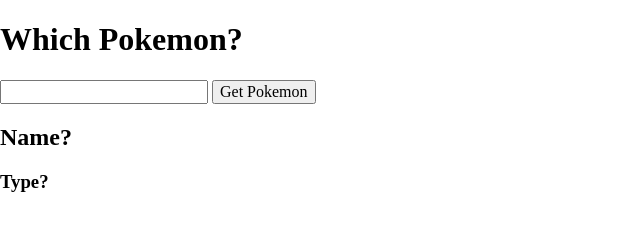
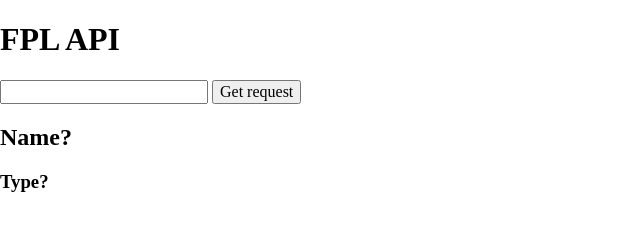
Before and after one commit to 0ussamaBernou/fpl-api, a plain HTML site: page api-template/index.html in a window 1280 px wide. Shown: the whole page, without its empty margins (0-640 px from the left). Drawn offline with Linux system fonts and the light colour scheme.

Commit message:
troubleshooting

```diff
--- a/api-template/index.html
+++ b/api-template/index.html
@@ -4,7 +4,7 @@
     	<meta charset="utf-8">
     	<meta name="description" content="This is where your description goes">
     	<meta name="keywords" content="one, two, three">
-
+		<link rel="shortcut icon" href="/DevJam logo-1.ico"/>
 		<title>Title in the tab</title>
 
 		<script type="text/javascript" src="js/main.js" defer></script>
@@ -14,9 +14,9 @@
 	</head>
 	<body>
 
-		<h1>Which Pokemon?</h1>
+		<h1>FPL API</h1>
 		<input type="text" name="" value="">
-		<button type="button" name="button">Get Pokemon</button>
+		<button type="button" name="button">Get request</button>
 
 		<h2>Name?</h2>
 		<h3>Type?</h3>
--- a/api-template/js/main.js
+++ b/api-template/js/main.js
@@ -1,4 +1,3 @@
-//Example fetch using pokemonapi.co
 
 function getFetch() {
   const choice = document.querySelector("input").value.toLowerCase();
@@ -7,7 +6,7 @@
   fetch(url, {
     method: "GET",
     headers: {
-      mode: "no-cors"
+      mode : 'cors'
   }
 })
     .then((res) => res.json()) // parse response as JSON
```
Also changed, not shown: DevJam logo-1.ico (added).
